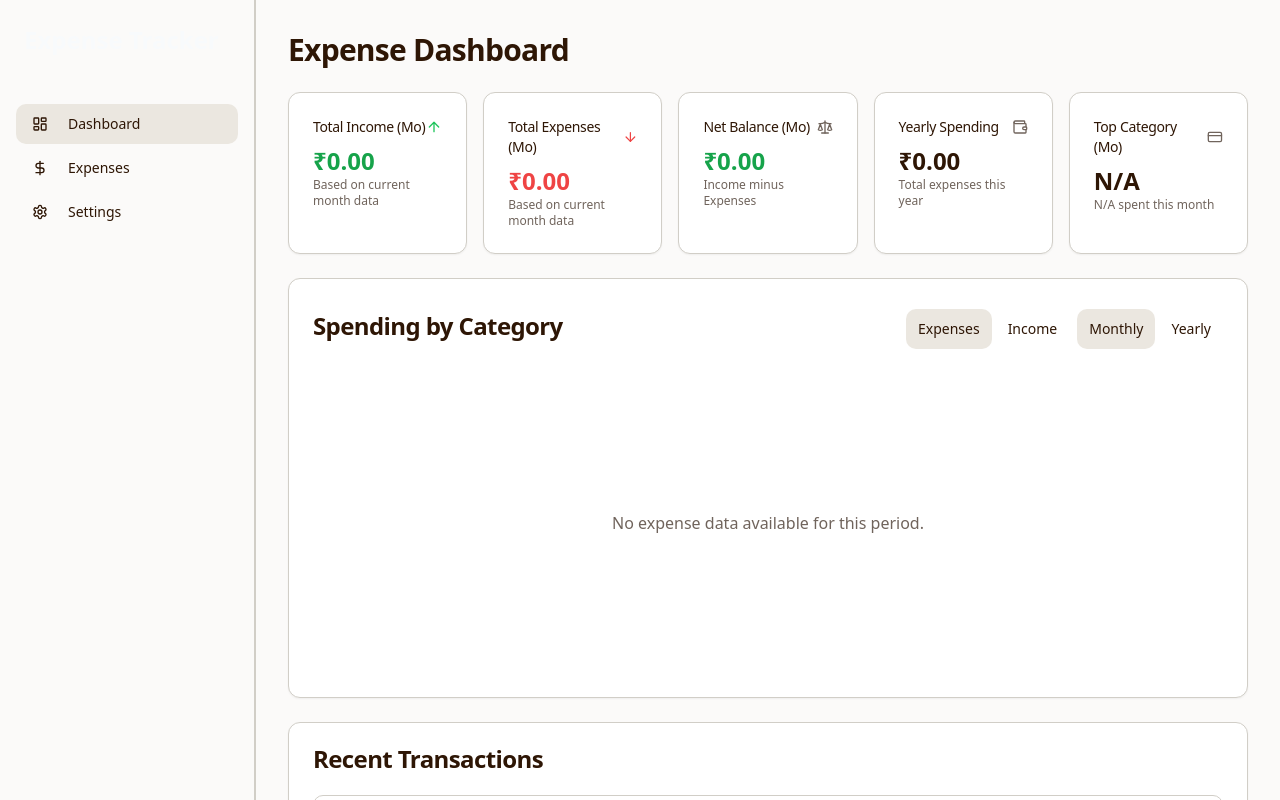
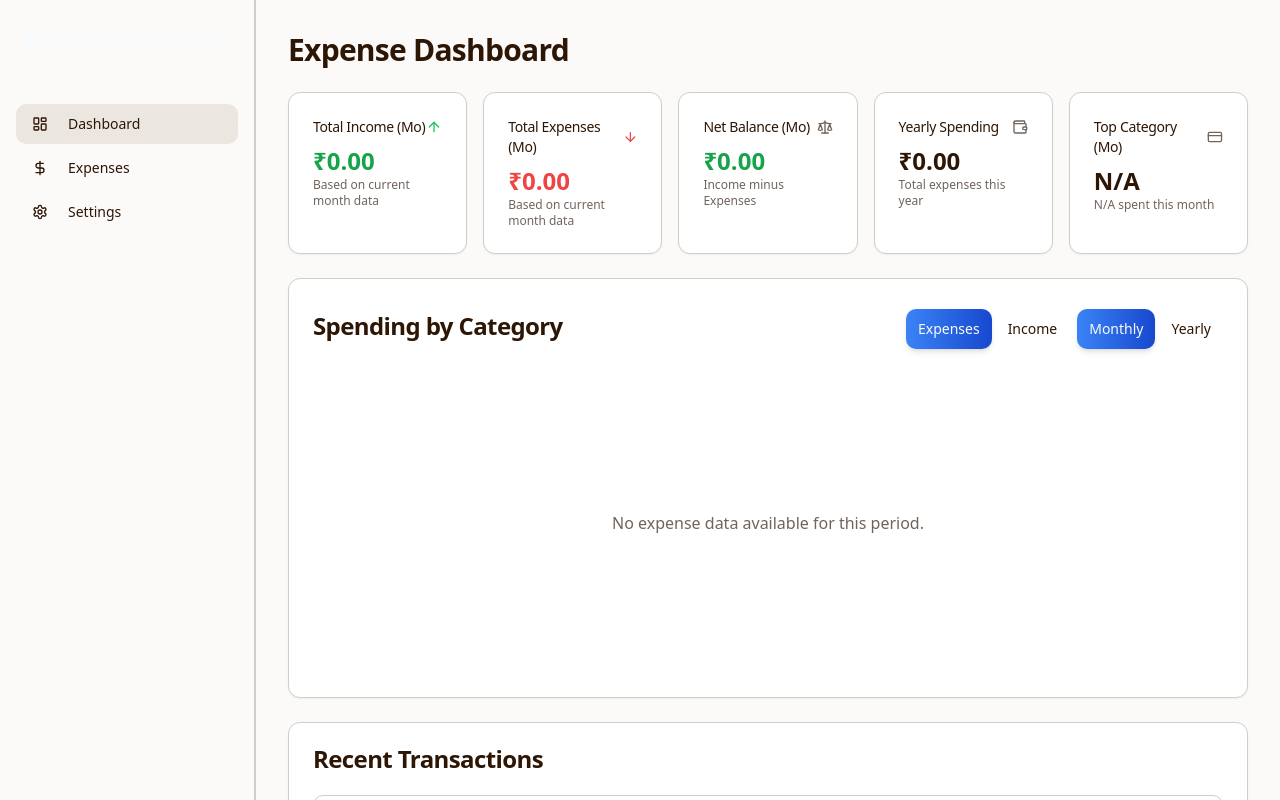
Before and after one commit to puvitha-C-131006/puvitha-expensive-tracker, a React (Vite) app: page /dashboard in a window 1280 px wide. Shown: the top 800 px of the page. Built offline with nearby package versions, Linux system fonts and the light colour scheme.

Commit message:
[dyad] Applied blue gradient styling to selected items in TimePeriodSelector and DataTypeSelector. - wrote 2 file(s)

```diff
--- a/src/components/DataTypeSelector.tsx
+++ b/src/components/DataTypeSelector.tsx
@@ -3,6 +3,7 @@ import {
   ToggleGroup,
   ToggleGroupItem,
 } from "@/components/ui/toggle-group";
+import { cn } from "@/lib/utils";
 
 type DataType = "expenses" | "income";
 
@@ -10,6 +11,12 @@ interface DataTypeSelectorProps {
   selectedType: DataType;
   onTypeChange: (type: DataType) => void;
 }
+
+const activeGradientClasses = cn(
+  "data-[state=on]:bg-gradient-to-r data-[state=on]:from-[hsl(var(--gradient-start))] data-[state=on]:to-[hsl(var(--gradient-end))]",
+  "data-[state=on]:text-primary-foreground data-[state=on]:shadow-md",
+  "data-[state=on]:hover:bg-gradient-to-r" // Prevent hover from overriding gradient
+);
 
 export const DataTypeSelector: React.FC<DataTypeSelectorProps> = ({
   selectedType,
@@ -26,10 +33,10 @@ export const DataTypeSelector: React.FC<DataTypeSelectorProps> = ({
       }}
       className="w-fit"
     >
-      <ToggleGroupItem value="expenses" aria-label="Toggle expenses">
+      <ToggleGroupItem value="expenses" aria-label="Toggle expenses" className={activeGradientClasses}>
         Expenses
       </ToggleGroupItem>
-      <ToggleGroupItem value="income" aria-label="Toggle income">
+      <ToggleGroupItem value="income" aria-label="Toggle income" className={activeGradientClasses}>
         Income
       </ToggleGroupItem>
     </ToggleGroup>
--- a/src/components/TimePeriodSelector.tsx
+++ b/src/components/TimePeriodSelector.tsx
@@ -3,6 +3,7 @@ import {
   ToggleGroup,
   ToggleGroupItem,
 } from "@/components/ui/toggle-group";
+import { cn } from "@/lib/utils";
 
 type TimePeriod = "monthly" | "yearly";
 
@@ -10,6 +11,12 @@ interface TimePeriodSelectorProps {
   selectedPeriod: TimePeriod;
   onPeriodChange: (period: TimePeriod) => void;
 }
+
+const activeGradientClasses = cn(
+  "data-[state=on]:bg-gradient-to-r data-[state=on]:from-[hsl(var(--gradient-start))] data-[state=on]:to-[hsl(var(--gradient-end))]",
+  "data-[state=on]:text-primary-foreground data-[state=on]:shadow-md",
+  "data-[state=on]:hover:bg-gradient-to-r" // Prevent hover from overriding gradient
+);
 
 export const TimePeriodSelector: React.FC<TimePeriodSelectorProps> = ({
   selectedPeriod,
@@ -26,10 +33,10 @@ export const TimePeriodSelector: React.FC<TimePeriodSelectorProps> = ({
       }}
       className="w-fit"
     >
-      <ToggleGroupItem value="monthly" aria-label="Toggle monthly">
+      <ToggleGroupItem value="monthly" aria-label="Toggle monthly" className={activeGradientClasses}>
         Monthly
       </ToggleGroupItem>
-      <ToggleGroupItem value="yearly" aria-label="Toggle yearly">
+      <ToggleGroupItem value="yearly" aria-label="Toggle yearly" className={activeGradientClasses}>
         Yearly
       </ToggleGroupItem>
     </ToggleGroup>
```
